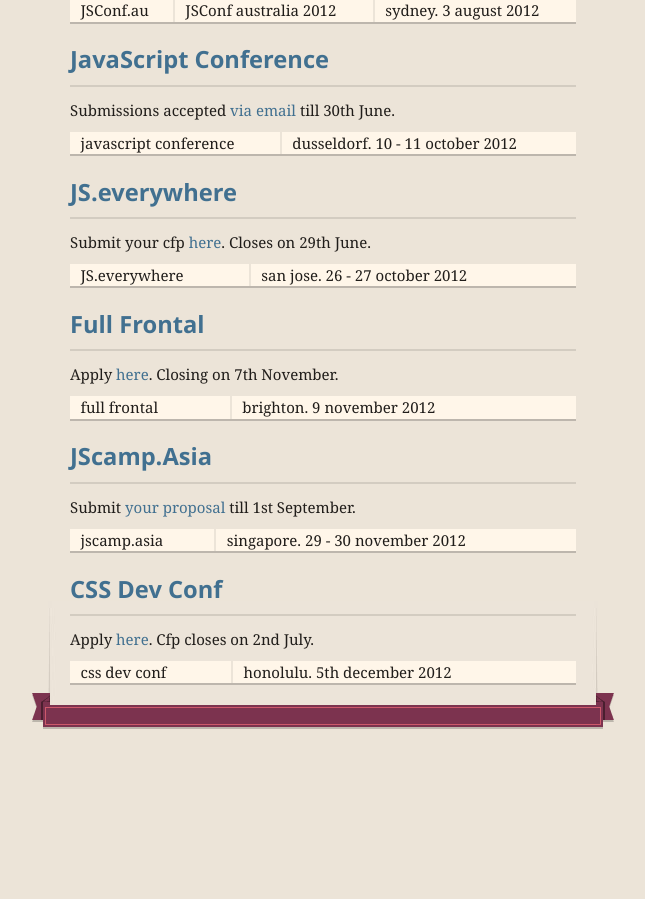
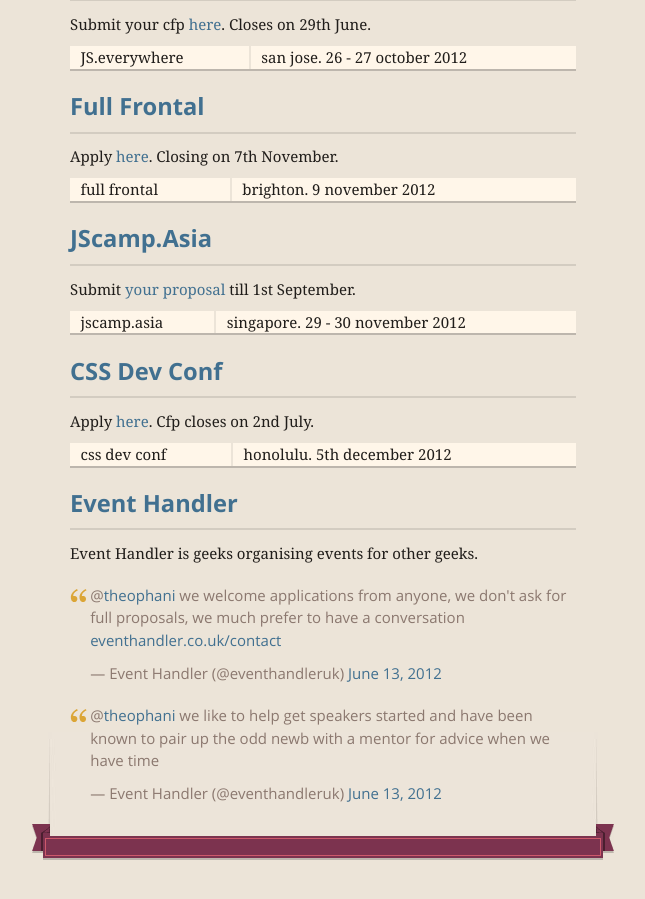
Before and after one commit to janl/waaa, a Jekyll site: the page built from _posts/2012-06-13-conferences-with-open-cfps.md, in a window 1280 px wide and 900 px high, scrolled down 1236 px. Shown: the whole window, without its empty margins (317-962 px from the left). Built offline with Jekyll 4.4.1, drawn with Linux system fonts in a browser that asks for light colours; nearby versions of some CDN libraries; comment, search, counter and statistics services are not loaded; before the commit the page ends 2005 px from its top, so only the background shows below that; some of the changed lines change nothing that is shown; some of the changed text lies outside the part shown.

Commit message:
some rearranging and cleanup

```diff
--- a/_posts/2012-06-13-conferences-with-open-cfps.md
+++ b/_posts/2012-06-13-conferences-with-open-cfps.md
@@ -17,22 +17,13 @@
 
 <blockquote class="twitter-tweet"><p>Our CFP is open. We especially want more proposals from women Rubyists. <a href="https://twitter.com/search/%2523waaa">#waaa</a>Check @<a href="https://twitter.com/theopani">theopani</a>'s great article: <a href="http://t.co/eKGDVSDe" title="http://weareallaweso.me/2012/06/11/an-alternative-to-affirmative-action.html">weareallaweso.me/2012/06/11/an-…</a></p>&mdash; eurucamp (@eurucamp) <a href="https://twitter.com/eurucamp/status/212956765900386305" data-datetime="2012-06-13T17:17:04+00:00">June 13, 2012</a></blockquote>
 
-##[Event Handler](http://eventhandler.co.uk/contact)
-
-Event Handler is geeks organising events for other geeks.
-
-<blockquote class="twitter-tweet"><p>@<a href="https://twitter.com/theophani">theophani</a> we welcome applications from anyone, we don't ask for full proposals, we much prefer to have a conversation <a href="http://t.co/TSz8vbdr" title="http://eventhandler.co.uk/contact">eventhandler.co.uk/contact</a></p>&mdash; Event Handler (@eventhandleruk) <a href="https://twitter.com/eventhandleruk/status/212967606334926848" data-datetime="2012-06-13T18:00:08+00:00">June 13, 2012</a></blockquote>
-
-
-<script src="//platform.twitter.com/widgets.js" charset="utf-8"> </script>
-
 ##[TwilioCon](http://www.twilio.com/conference)
 
 Submit [your cfp](https://docs.google.com/spreadsheet/viewform?formkey=dFpTeHN6dGJMVkxTbVVCNF9EUkY0VWc6MQ#gid=0)
 
 twiliocon | twilio conference 2012 | san francisco. 16 - 18 october 2012
 
-## RubyThere
+## [RubyThere](http://rubythere.com/events/to/speak)
 
 Also check out [rubythere](http://rubythere.com/events/to/speak) for a list of ruby conferences with open CFPs
 
@@ -71,3 +62,13 @@
 Apply [here](https://docs.google.com/spreadsheet/viewform?formkey=dGdZNGdxM2pMX2xNZU94aVFVSXJPUXc6MQ#gid=0). Cfp closes on 2nd July.
 
 css dev conf | honolulu. 5th december 2012
+
+##[Event Handler](http://eventhandler.co.uk/contact)
+
+Event Handler is geeks organising events for other geeks.
+
+<blockquote class="twitter-tweet"><p>@<a href="https://twitter.com/theophani">theophani</a> we welcome applications from anyone, we don't ask for full proposals, we much prefer to have a conversation <a href="http://t.co/TSz8vbdr" title="http://eventhandler.co.uk/contact">eventhandler.co.uk/contact</a></p>&mdash; Event Handler (@eventhandleruk) <a href="https://twitter.com/eventhandleruk/status/212967606334926848" data-datetime="2012-06-13T18:00:08+00:00">June 13, 2012</a></blockquote>
+
+<blockquote class="twitter-tweet" data-in-reply-to="212967884442439680"><p>@<a href="https://twitter.com/theophani">theophani</a> we like to help get speakers started and have been known to pair up the odd newb with a mentor for advice when we have time</p>&mdash; Event Handler (@eventhandleruk) <a href="https://twitter.com/eventhandleruk/status/212968442159042561" data-datetime="2012-06-13T18:03:28+00:00">June 13, 2012</a></blockquote>
+
+<script src="//platform.twitter.com/widgets.js" charset="utf-8"> </script>
```
